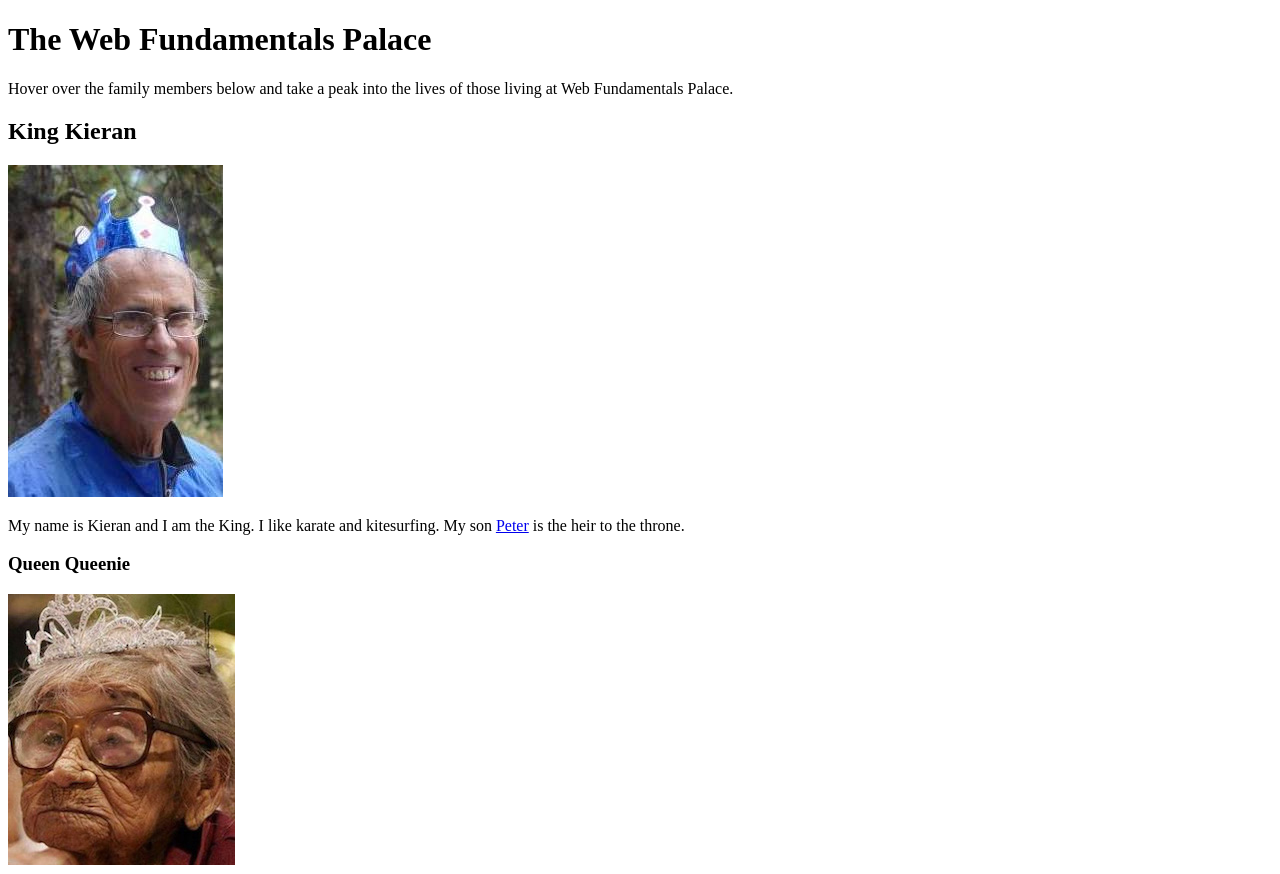
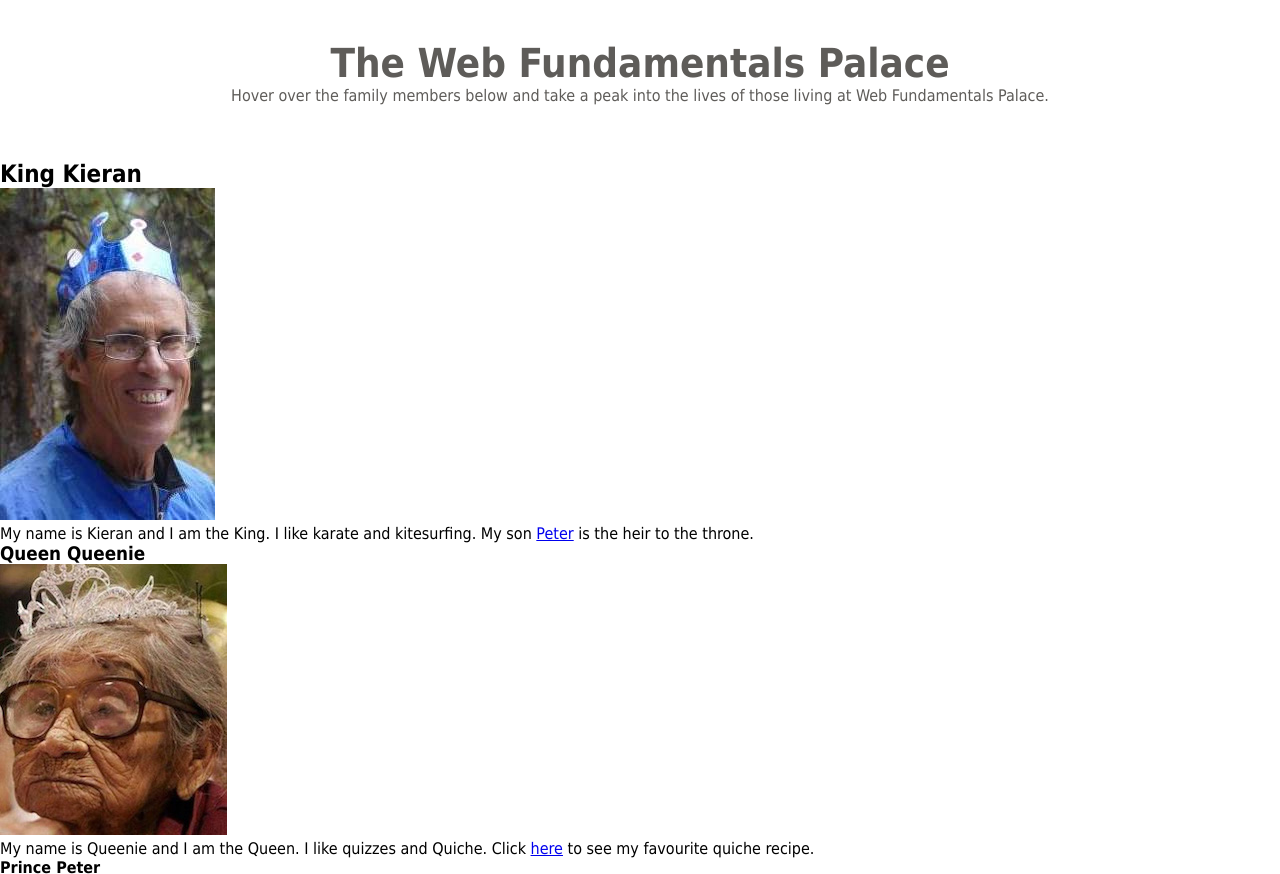
Before and after one commit to peterb3141/nology-coursework, a plain HTML site: page web-fundamentals/index.html in a window 1280 px wide. Shown: the top 874 px of the page. Drawn offline with Linux system fonts and the light colour scheme.

Commit message:
index.html

```diff
--- a/web-fundamentals/index.html
+++ b/web-fundamentals/index.html
@@ -6,6 +6,7 @@
     <meta http-equiv="X-UA-Compatible" content="IE=edge">
     <meta name="viewport" content="width=device-width, initial-scale=1.0">
     <title>Web Fundamentals Palace</title>
+    <link rel="stylesheet" href="styles.css">
 </head>
 
 <body>
--- /dev/null
+++ b/web-fundamentals/styles.css
@@ -0,0 +1,22 @@
+* {
+    margin: 0;
+    padding: 0;
+    font-family: Tahoma, Verdana, sans-serif;
+}
+
+body {
+    background-color: white;
+    max-width: 1400px;
+    margin: auto;
+}
+
+header {
+    text-align: center;
+    height: 80px;
+    padding: 40px;
+    color: rgb(94, 92, 89);
+}
+
+header h1 {
+    font-size: 40px;
+}
```
